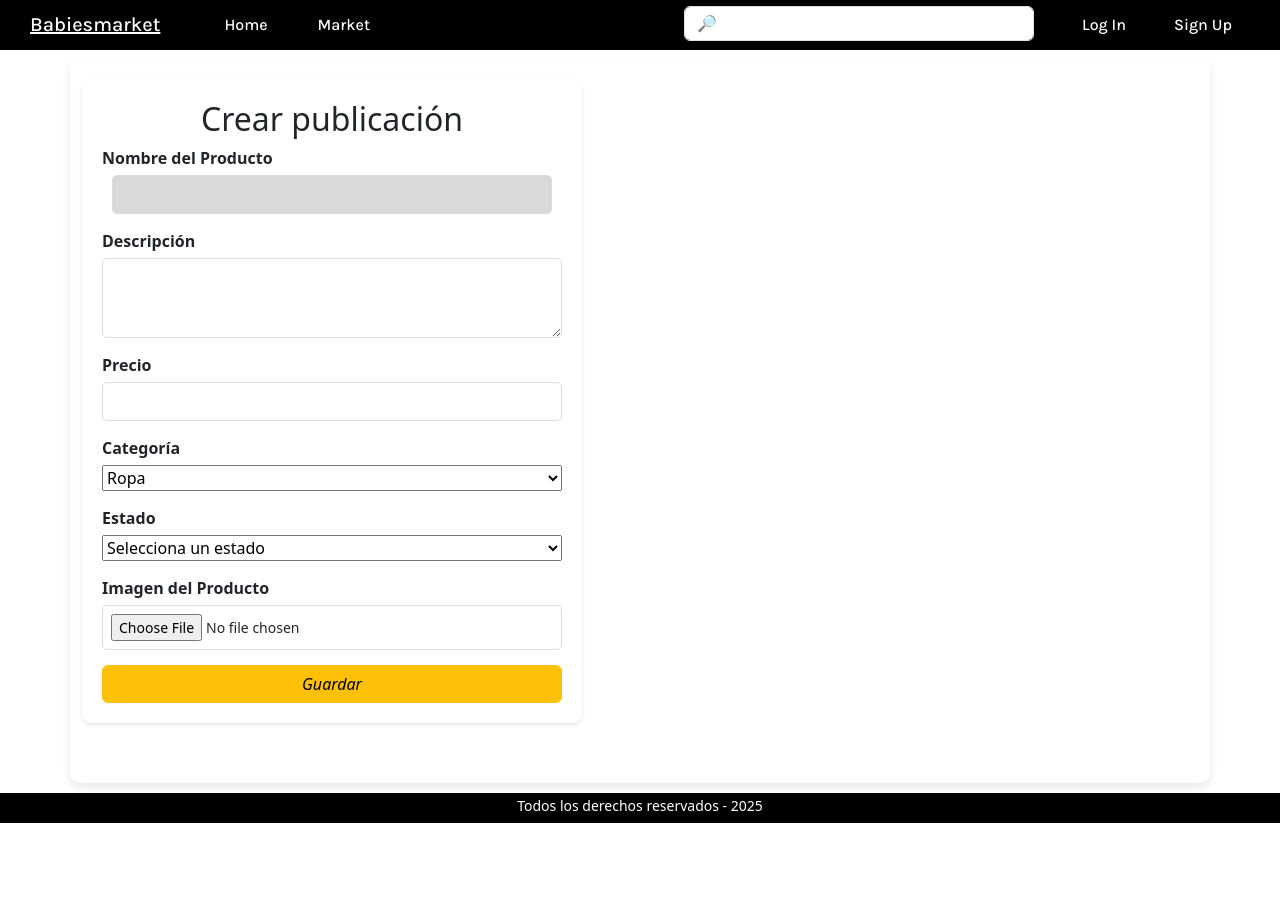
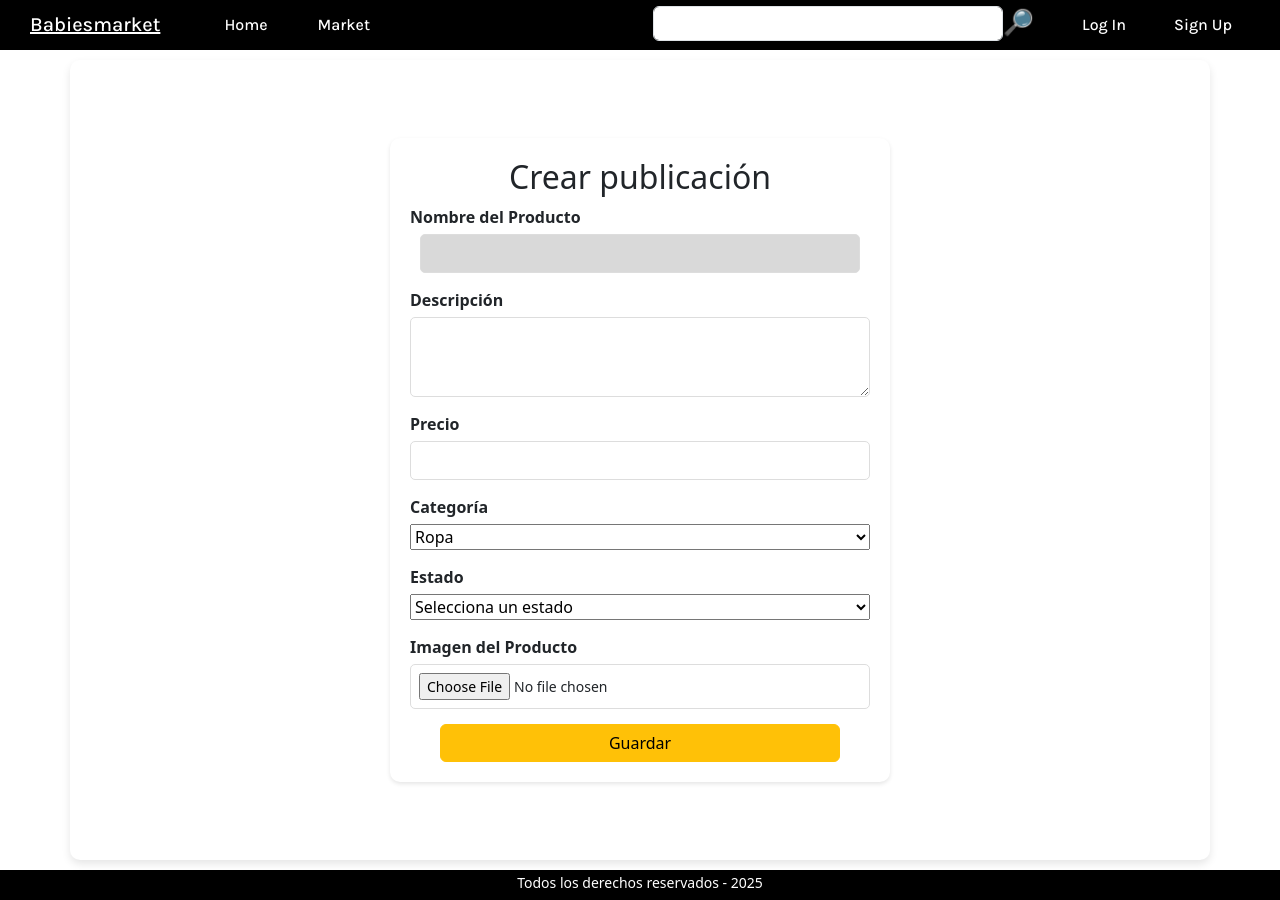
Before and after one commit to Pily1981/hito2Front, a React (Vite) app: page /upload in a window 1280 px wide. Before the commit the page ends 823 px from the top, so only its background shows below. Built offline with nearby package versions, Linux system fonts and the light colour scheme.

Commit message:
cambios solicitados por paz

```diff
--- a/src/Componentes/NavBar.jsx
+++ b/src/Componentes/NavBar.jsx
@@ -27,15 +27,18 @@ function NavbarApp() {
           </li>
         </ul>
         <ul className="navbar-nav mb-2 ms-5 mb-lg-2">
+          <div className="searcher">
             <li className="nav-item">
               <input
                 className="form-control"
                 id="search"
                 type="search"
-              placeholder="🔎"
+                placeholder=""
                 aria-label="Search"
               />
+              <div id="lupa">🔎</div>
             </li>
+          </div>
         </ul>
         <ul className="navbar-nav mb-2 ms-5 mb-lg-0">
           <li className="nav-item">
--- a/src/Componentes/stylesheets/Product.css
+++ b/src/Componentes/stylesheets/Product.css
@@ -43,11 +43,51 @@ body {
   background-color: lightgray;
   border-radius: 5px;
   box-shadow: 0 4px 8px rgba(0, 0, 0, 0.1);
+  width: 60vw;
+  max-width: 100%;
+  padding: 5px;
 }
 
 .pd-comm {
   grid-area: comm;
   border-radius: 5px;
+}
+
+.comments {
+  border: 1px solid blue;
+  border-radius: 5px;
+  color: lightgray;
+  height: 0px;
+}
+
+.form-upload {
+  display: flex;
+  justify-content: center;
+  align-items: center;
+  height: 100vh;
+}
+
+.containter-form {
+  background: white;
+  padding: 20px;
+  border-radius: 10px;
+  box-shadow: 0px 4px 10px rgba(0, 0, 0, 0.1);
+  width: 100%;
+  max-width: 500px;
+  text-align: center;
+}
+
+.upload {
+  display: flex;
+  justify-content: center;
+}
+.up_bt {
+  border-radius: 10px;
+  font-size: large;
+  font-weight: bolder;
+  padding: 10px 15px;
+  cursor: pointer;
+  width: 400px;
 }
 
 @media (max-width: 768px) {
--- a/src/index.css
+++ b/src/index.css
@@ -15,6 +15,13 @@ nav {
   font-weight: 500;
   background-color: #000000;
   height: 50px;
+}
+
+.nav-item {
+  display: flex;
+  flex-direction: row;
+  justify-content: end;
+  align-items: end;
 }
 
 .collapse {
@@ -45,6 +52,10 @@ nav {
 
 .galery {
   margin-left: 50px;
+}
+
+#lupa {
+  font-size: 25px;
 }
 
 /**Header**/
--- a/src/pages/Formulario.jsx
+++ b/src/pages/Formulario.jsx
@@ -35,8 +35,8 @@ const Formulario = () => {
   };
 
   return (
-    <div className="container">
-      <main className="profile-content">
+    <div className="container form-upload">
+      <main className="profile-content containter-form">
         <h2>Crear publicación</h2>
         <form onSubmit={handleSubmit} className="product-form">
           <div className="form-group">
@@ -117,9 +117,11 @@ const Formulario = () => {
               required
             />
           </div>
-          <Button className="save-bt" type="submit" variant="warning">
-            Guardar
-          </Button>
+          <div className="upload">
+            <Button className="up_bt" type="submit" variant="warning">
+              Guardar
+            </Button>
+          </div>
         </form>
       </main>
     </div>
--- a/src/pages/ProductPage.jsx
+++ b/src/pages/ProductPage.jsx
@@ -35,8 +35,8 @@ const ProductPage = () => {
         <p>{producto.desc}</p>
       </div>
       <div className="pd-comm">
-        <h3>Comentarios</h3>
-        <p>No hay comentarios aún.</p>
+        <h3>Comentarios</h3> {/*esto debe ser un input despues*/}
+        <p className="comments">No hay comentarios aún.</p>
       </div>
     </div>
   );
```
Lines whose indentation alone changed are shown as unchanged.
